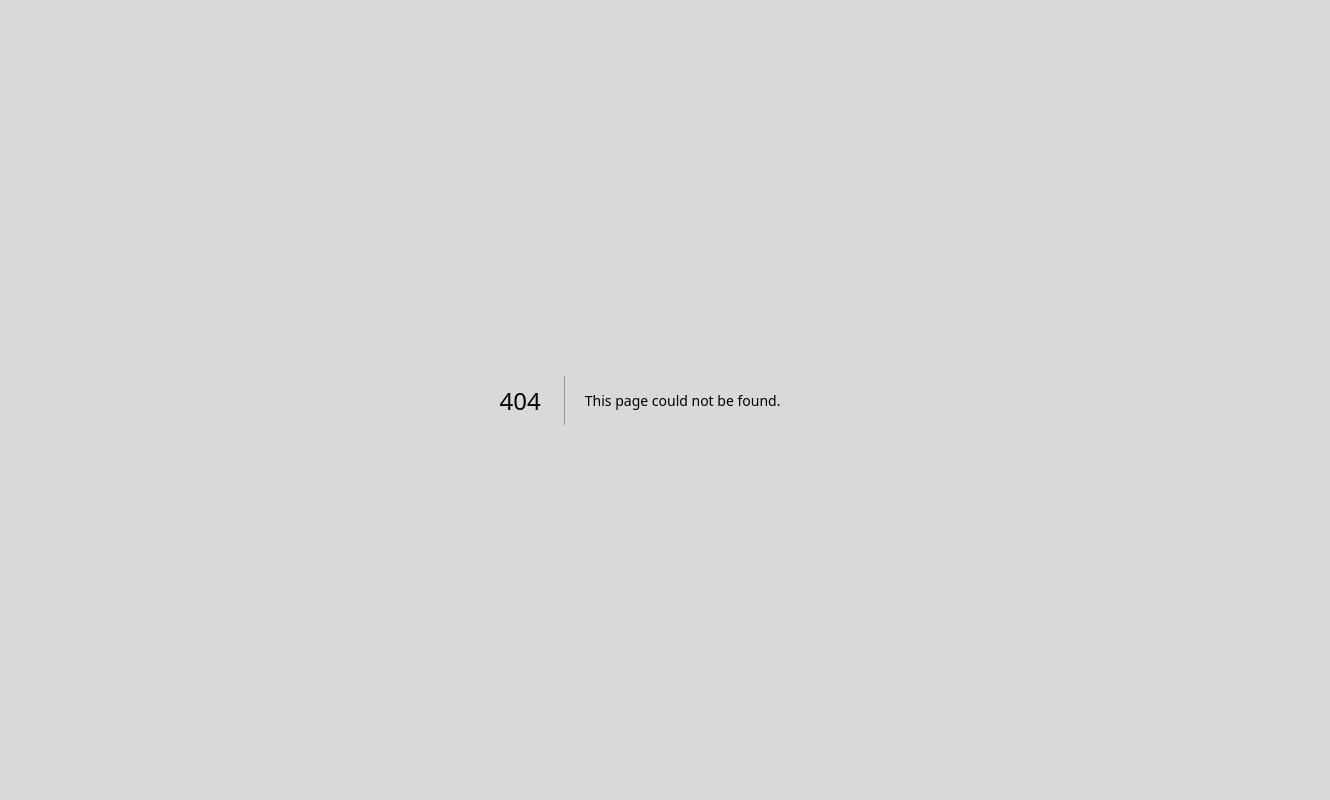
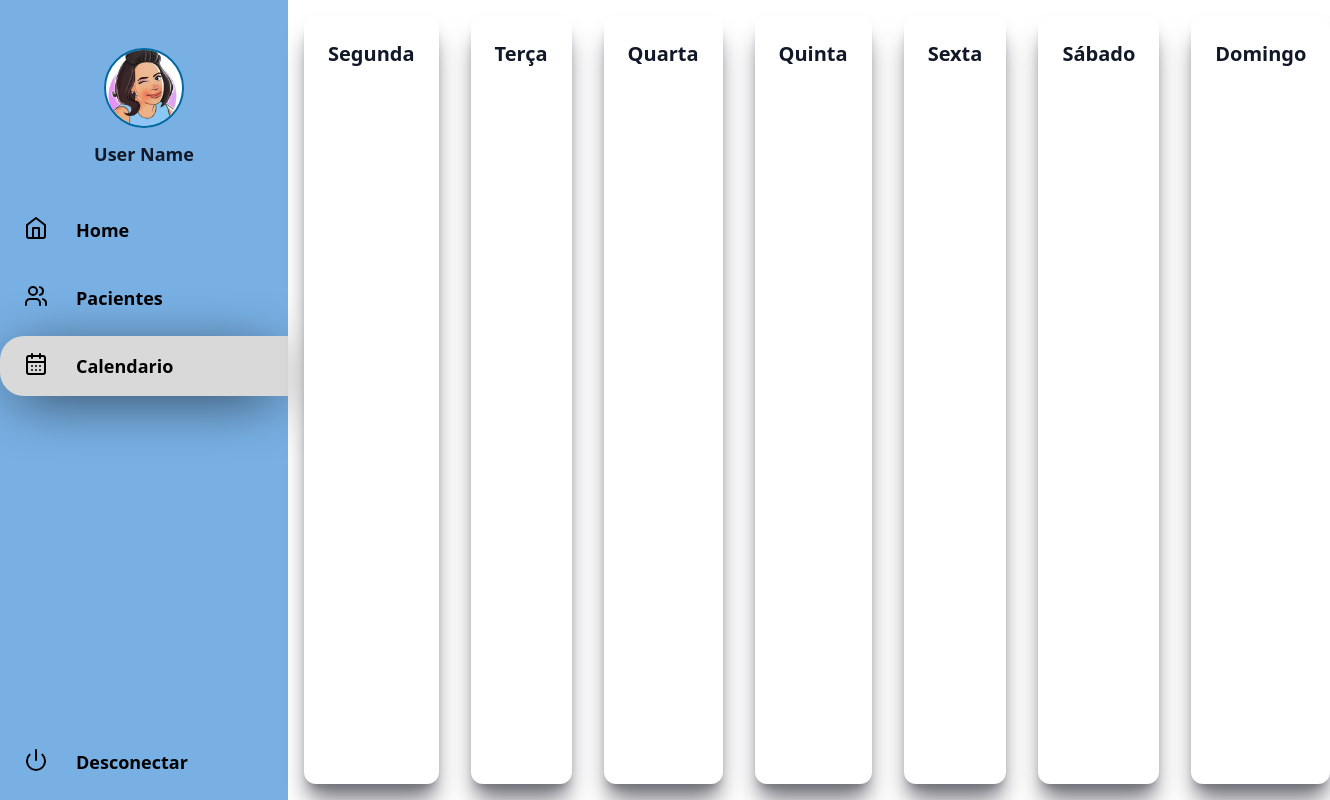
Before and after one commit to Bobby-Jones-Solutions-10/4ABA-project, a Next.js app: page /calendar in a window 1280 px wide. Before the commit this address had no page. Shown: the whole page, 1330 px wide, since content can reach past the window. Built offline with nearby package versions, Linux system fonts and the light colour scheme.

Commit message:
Resolvendo bug

```diff
--- a/src/app/page.tsx
+++ b/src/app/page.tsx
@@ -37,7 +37,7 @@ const Main = () => {
                         <Lock strokeWidth={2} width={30} height={30} />
                         <FloatInput placeHolder={'Senha'} id={'password'} name={'password'} typeInput={'password'} />
                     </div>
-                    <Link href={'/home'} className="mt-8 w-8/12 py-2 rounded-xl bg-success hover:bg-green-600 text-white font-semibold text-center block focus:outline-none focus:ring focus:ring-offset-2 focus:bg-green focus:ring-opacity-80 cursor-pointer">Logar</Link>
+                    <Link href={'/home'} prefetch={false} className="mt-8 w-8/12 py-2 rounded-xl bg-success hover:bg-green-600 text-white font-semibold text-center block focus:outline-none focus:ring focus:ring-offset-2 focus:bg-green focus:ring-opacity-80 cursor-pointer">Logar</Link>
                 </form>
             </div>
         </div>
--- a/src/components/ActiveLinkProps/index.tsx
+++ b/src/components/ActiveLinkProps/index.tsx
@@ -1,9 +1,7 @@
-import Link, { LinkProps } from 'next/link';
+import ActiveLinkProps from '@/types/ActiveLinkProps';
+import Link from 'next/link';
 import { usePathname } from 'next/navigation';
 
-type ActiveLinkProps = {
-    children: React.ReactNode;
-} & LinkProps;
 
 const ActiveLink = ({ href, children, ...rest }: ActiveLinkProps) => {
 
--- a/src/components/SideBar/index.tsx
+++ b/src/components/SideBar/index.tsx
@@ -17,7 +17,7 @@ const SideBar = () => {
                             <div className="flex flex-col space-y-2">
                                 <ActiveLink href={'/home'} ><HomeIcon />Home</ActiveLink>
                                 <ActiveLink href={'/patients'} ><Users />Pacientes</ActiveLink>
-                                <ActiveLink href={'/times'} ><CalendarDays />Calendario</ActiveLink>
+                                <ActiveLink href={'/calendar'} ><CalendarDays />Calendario</ActiveLink>
                                 <div className="flex flex-col absolute bottom-2">
                                     <ActiveLink href={'/'}><Power />Desconectar</ActiveLink>
                                 </div>
--- a/src/pages/times/index.tsx
+++ b/src/pages/calendar/index.tsx
@@ -3,7 +3,7 @@ import SideBar from '@/components/SideBar';
 import '@/app/globals.css'
 
 
-export default function App() {
+const Calendar = () => {
 
   return (
     <div className='flex'>
@@ -18,3 +18,5 @@ export default function App() {
     </div>
   )
 }
+
+export default Calendar;
--- a/src/pages/home/index.tsx
+++ b/src/pages/home/index.tsx
@@ -1,5 +1,6 @@
+'use client'
 import SideBar from "@/components/SideBar"
-import '../../app/globals.css'
+import '@/app/globals.css'
 
 
 const Home = () => {
--- /dev/null
+++ b/src/types/ActiveLinkProps.tsx
@@ -0,0 +1,7 @@
+import { LinkProps } from 'next/link';
+
+type ActiveLinkProps = {
+    children: React.ReactNode;
+} &  LinkProps;
+
+export default ActiveLinkProps;
```
